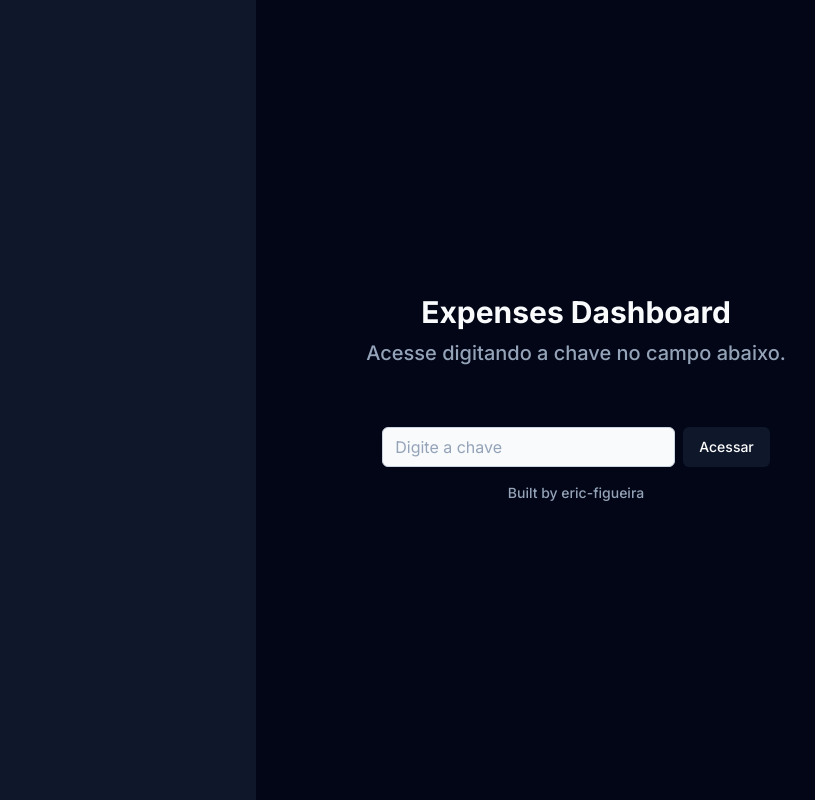
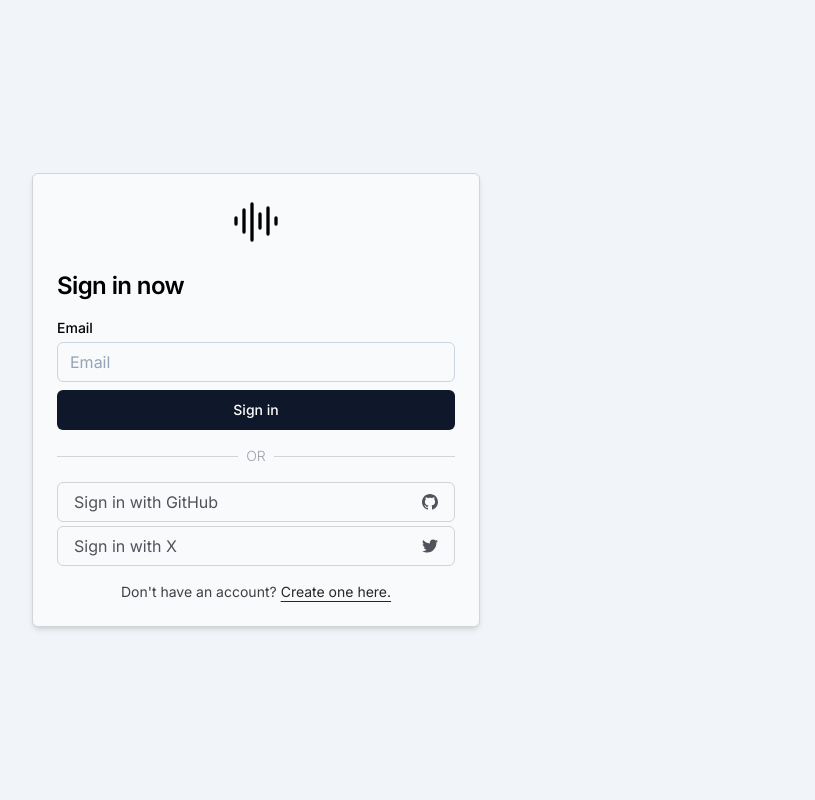
Before and after one commit to eric-figueira/ui-playground, a React (Vite) app: page / in a window 1280 px wide. Shown: the whole page, without its empty margins (384-1199 px from the left). Built offline with nearby package versions, Linux system fonts and the light colour scheme.

Commit message:
feat: create minimalist login page

```diff
--- a/src/App.tsx
+++ b/src/App.tsx
@@ -1,22 +1,54 @@
-import { Button } from "./components/design-systems/shadcnui/button";
+import { Button, ButtonIcon } from "./components/design-systems/shadcnui/button";
 import { Input } from "./components/design-systems/shadcnui/input";
+import { Icons } from "./components/icons";
 
 export function App() {
   return (
-    <main className="w-fulll h-screen bg-slate-900">
-      <div className="w-1/2 h-screen bg-slate-950 float-right flex items-center justify-center">
-        <div className="flex flex-col items-center gap-16">
-          <div className="text-center space-y-4">
-            <h1 className="font-sans font-bold text-3xl text-slate-50 leading-none">Expenses Dashboard</h1>
-            <p className="font-medium text-slate-400 text-xl leading-none">Acesse digitando a chave no campo abaixo.</p>
-          </div>
+    <main className="w-fulll h-screen bg-slate-100 flex items-center justify-center">
+      <div className="border border-zinc-300 shadow-md rounded-md p-6 w-full max-w-md bg-slate-50 space-y-6">
+        <Icons.logo className="mx-auto size-12" />
 
-          <div className="flex flex-col items-center gap-4 w-full px-4">
-            <div className="inline-flex gap-2 w-full">
-              <Input placeholder="Digite a chave" className="w-full"/>
-              <Button>Acessar</Button>
+        <div className="space-y-4">
+          <h1 className="font-sans tracking-tight font-semibold text-2xl">Sign in now</h1>
+
+          <div className="space-y-4">
+            <div className="space-y-2">
+              <div className="flex flex-col gap-1">
+                <label htmlFor="email" className="text-sm font-medium">Email</label>
+                <Input placeholder="Email" id="email" />
+              </div>
+
+              <Button className="w-full">Sign in</Button>
             </div>
-            <p className="text-sm text-slate-400 font-medium">Built by eric-figueira</p>
+
+            <div className="flex items-center gap-2">
+              <div className="w-full h-[1px] bg-zinc-300" />
+              <span className="text-sm text-zinc-400 font-light">OR</span>
+              <div className="w-full h-[1px] bg-zinc-300" />
+            </div>
+
+            <div className="space-y-1">
+              <Button
+                variant="outline"
+                className="text-md font-normal w-full justify-between border-zinc-300 text-zinc-600"
+              >
+                Sign in with GitHub
+                <ButtonIcon icon={Icons.github} />
+              </Button>
+
+              <Button
+                variant="outline"
+                className="text-md font-normal w-full justify-between border-zinc-300 text-zinc-600"
+              >
+                Sign in with X
+                <ButtonIcon icon={Icons.x} />
+              </Button>
+            </div>
+
+            <div className="flex gap-1 justify-center text-sm">
+              <p className="text-zinc-700">Don't have an account?</p>
+              <span className="text-zinc-800 underline underline-offset-4 cursor-pointer hover:text-zinc-950">Create one here.</span>
+            </div>
           </div>
         </div>
       </div>
--- a/src/components/icons.tsx
+++ b/src/components/icons.tsx
@@ -13,5 +13,78 @@ export const Icons = {
     >
       <path d="M0 2.75C0 1.784.784 1 1.75 1h12.5c.966 0 1.75.784 1.75 1.75v10.5A1.75 1.75 0 0 1 14.25 15H1.75A1.75 1.75 0 0 1 0 13.25ZM14.5 6h-13v7.25c0 .138.112.25.25.25h12.5a.25.25 0 0 0 .25-.25Zm-6-3.5v2h6V2.75a.25.25 0 0 0-.25-.25ZM5 2.5v2h2v-2Zm-3.25 0a.25.25 0 0 0-.25.25V4.5h2v-2Z" />
     </svg>
+  ),
+  github: (props: IconProps) => (
+    <svg
+      xmlns="http://www.w3.org/2000/svg"
+      fill="currentColor"
+      viewBox="0 0 24 24"
+      {...props}
+    >
+      <path d="M12 0c-6.626 0-12 5.373-12 12 0 5.302 3.438 9.8 8.207 11.387.599.111.793-.261.793-.577v-2.234c-3.338.726-4.033-1.416-4.033-1.416-.546-1.387-1.333-1.756-1.333-1.756-1.089-.745.083-.729.083-.729 1.205.084 1.839 1.237 1.839 1.237 1.07 1.834 2.807 1.304 3.492.997.107-.775.418-1.305.762-1.604-2.665-.305-5.467-1.334-5.467-5.931 0-1.311.469-2.381 1.236-3.221-.124-.303-.535-1.524.117-3.176 0 0 1.008-.322 3.301 1.23.957-.266 1.983-.399 3.003-.404 1.02.005 2.047.138 3.006.404 2.291-1.552 3.297-1.23 3.297-1.23.653 1.653.242 2.874.118 3.176.77.84 1.235 1.911 1.235 3.221 0 4.609-2.807 5.624-5.479 5.921.43.372.823 1.102.823 2.222v3.293c0 .319.192.694.801.576 4.765-1.589 8.199-6.086 8.199-11.386 0-6.627-5.373-12-12-12z" />
+    </svg>
+  ),
+  x: (props: IconProps) => (
+    <svg
+      xmlns="http://www.w3.org/2000/svg"
+      fill="currentColor"
+      viewBox="0 0 24 24"
+      {...props}
+    >
+      <path d="M24 4.557c-.883.392-1.832.656-2.828.775 1.017-.609 1.798-1.574 2.165-2.724-.951.564-2.005.974-3.127 1.195-.897-.957-2.178-1.555-3.594-1.555-3.179 0-5.515 2.966-4.797 6.045-4.091-.205-7.719-2.165-10.148-5.144-1.29 2.213-.669 5.108 1.523 6.574-.806-.026-1.566-.247-2.229-.616-.054 2.281 1.581 4.415 3.949 4.89-.693.188-1.452.232-2.224.084.626 1.956 2.444 3.379 4.6 3.419-2.07 1.623-4.678 2.348-7.29 2.04 2.179 1.397 4.768 2.212 7.548 2.212 9.142 0 14.307-7.721 13.995-14.646.962-.695 1.797-1.562 2.457-2.549z" />
+    </svg>
+  ),
+  logo: (props: IconProps) => (
+    <svg
+      width="116"
+      height="116"
+      viewBox="0 0 116 116"
+      fill="none"
+      xmlns="http://www.w3.org/2000/svg"
+      {...props}
+    >
+      <path
+        d="M9.66602 48.3333V62.8333"
+        stroke="black"
+        strokeWidth="8"
+        strokeLinecap="round"
+        strokeLinejoin="round"
+      />
+      <path
+        d="M29 29V82.1667"
+        stroke="black"
+        strokeWidth="8"
+        strokeLinecap="round"
+        strokeLinejoin="round"
+      />
+      <path
+        d="M48.334 14.5V101.5"
+        stroke="black"
+        strokeWidth="8"
+        strokeLinecap="round"
+        strokeLinejoin="round"
+      />
+      <path
+        d="M67.666 38.6667V72.5001"
+        stroke="black"
+        strokeWidth="8"
+        strokeLinecap="round"
+        strokeLinejoin="round"
+      />
+      <path
+        d="M87 24.1667V87.0001"
+        stroke="black"
+        strokeWidth="8"
+        strokeLinecap="round"
+        strokeLinejoin="round"
+      />
+      <path
+        d="M106.334 48.3333V62.8333"
+        stroke="black"
+        strokeWidth="8"
+        strokeLinecap="round"
+        strokeLinejoin="round"
+      />
+    </svg>
   )
 }
--- /dev/null
+++ b/src/pages/expenses-login.tsx
@@ -0,0 +1,25 @@
+import { Button } from "../components/design-systems/shadcnui/button";
+import { Input } from "../components/design-systems/shadcnui/input";
+
+export function ExpensesLoginPage() {
+  return (
+    <main className="w-fulll h-screen bg-slate-900">
+      <div className="w-1/2 h-screen bg-slate-950 float-right flex items-center justify-center">
+        <div className="flex flex-col items-center gap-16">
+          <div className="text-center space-y-4">
+            <h1 className="font-sans font-bold text-3xl text-slate-50 leading-none">Expenses Dashboard</h1>
+            <p className="font-medium text-slate-400 text-xl leading-none">Acesse digitando a chave no campo abaixo.</p>
+          </div>
+
+          <div className="flex flex-col items-center gap-4 w-full px-4">
+            <div className="inline-flex gap-2 w-full">
+              <Input placeholder="Digite a chave" className="w-full"/>
+              <Button>Acessar</Button>
+            </div>
+            <p className="text-sm text-slate-400 font-medium">Built by eric-figueira</p>
+          </div>
+        </div>
+      </div>
+    </main>
+  )
+}
```
